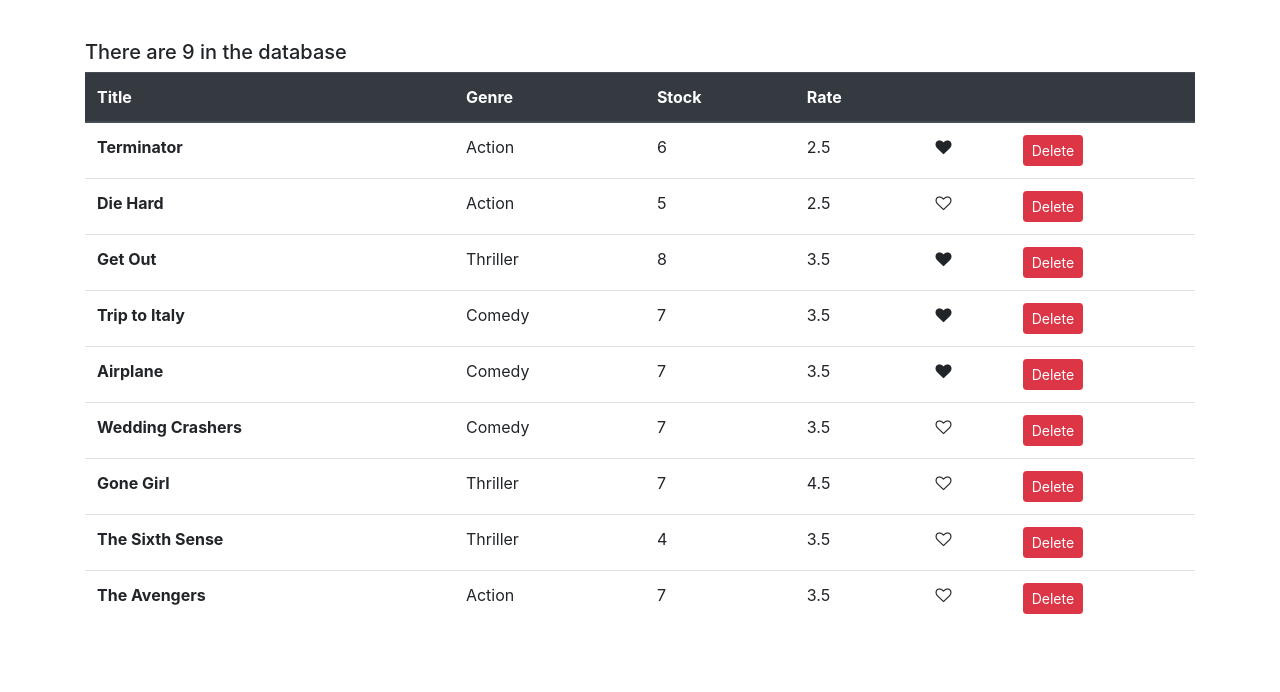
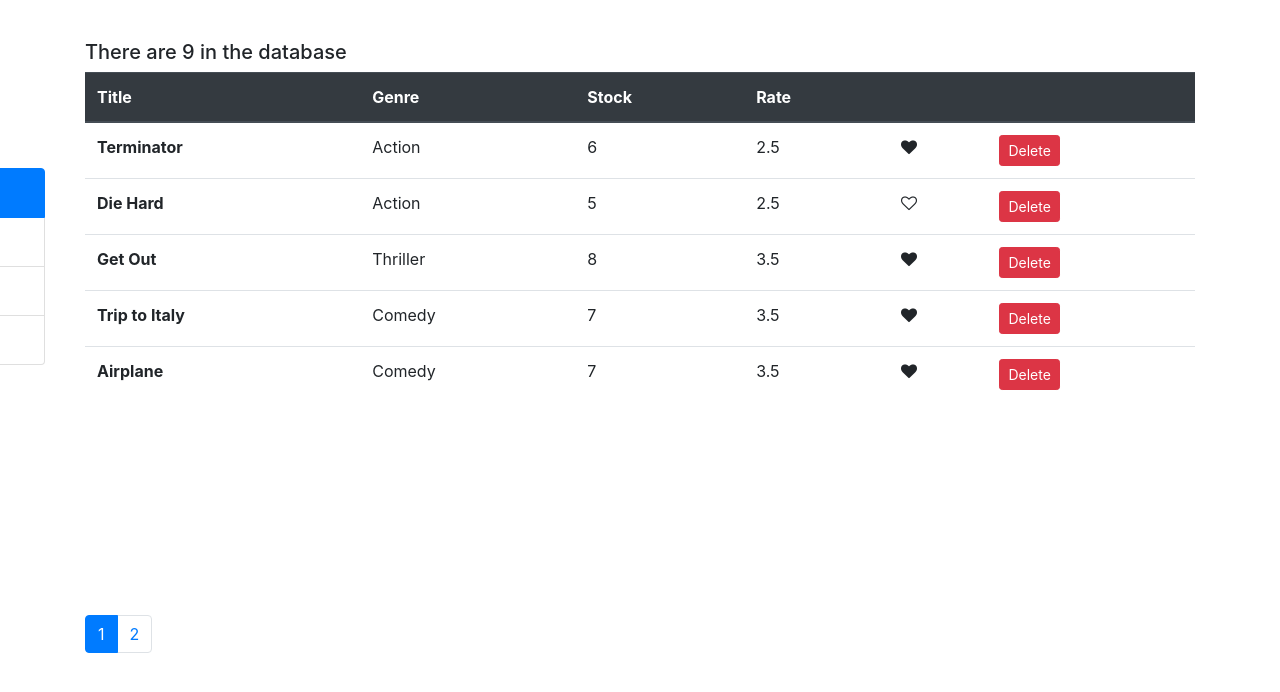
Before and after one commit to gowthamBhat/MoviePoint-React, a React (Create React App) app: page / in a window 1280 px wide. Shown: the top 692 px of the page. Built offline with nearby package versions, Linux system fonts and the light colour scheme.

Commit message:
paggination

```diff
--- a/package.json
+++ b/package.json
@@ -8,9 +8,11 @@
     "@testing-library/user-event": "^12.2.2",
     "bootstrap": "^4.5.3",
     "font-awesome": "^4.7.0",
+    "loadash": "^1.0.0",
+    "prop-types": "^15.7.2",
     "react": "^17.0.1",
     "react-dom": "^17.0.1",
-    "react-scripts": "4.0.0",
+    "react-scripts": "^4.0.0",
     "web-vitals": "^0.2.4"
   },
   "scripts": {
--- a/src/common/Like.jsx
+++ b/src/common/Like.jsx
@@ -10,7 +10,7 @@
 
         return (
             <div>
-                <i className={heart} aria-hidden="true" onClick={toggleLiked}></i>
+                <i className={heart} style={{ cursor: "pointer" }} aria-hidden="true" onClick={toggleLiked}></i>
             </div>
         )
     }
--- /dev/null
+++ b/src/common/Paggination.jsx
@@ -0,0 +1,37 @@
+import React from 'react';
+
+import _ from 'lodash';
+import propTypes from 'prop-types';
+
+const Paggination = ({ onClickPageNumber, currentPage, pageSize, itemCount }) => {
+    const pagesCount = Math.ceil(itemCount / pageSize);
+    if (pagesCount === 1)
+        return null;
+    const pages = _.range(1, pagesCount + 1);
+
+    return (
+        <div>
+            <nav>
+                <ul className="pagination">
+                    {pages.map((page) => {
+                        return (
+                            <li key={page} className={page === currentPage ? "page-item active" : "page-item "}>
+                                <span className="page-link" style={{ cursor: "pointer" }} onClick={() => onClickPageNumber(page)}>{page}</span>
+                            </li>
+                        )
+                    })}
+
+
+                </ul>
+            </nav>
+        </div>
+    )
+}
+Paggination.propTypes = {
+    onClickPageNumber: propTypes.func.isRequired,
+    currentPage: propTypes.number.isRequired,
+    pageSize: propTypes.number.isRequired,
+    itemCount: propTypes.number.isRequired
+}
+
+export default Paggination
--- /dev/null
+++ b/src/components/ListGroup.jsx
@@ -0,0 +1,17 @@
+import React from 'react'
+function ListGroup(props) {
+    return (
+        <React.Fragment>
+            <div className="ListGroup list-group ">
+                <button type="button" className="list-group-item list-group-item-action active">All genres</button>
+                <button type="button" className="list-group-item list-group-item-action">Action </button>
+                <button type="button" className="list-group-item list-group-item-action">Trailer</button>
+                <button type="button" className="list-group-item list-group-item-action">comedy</button>
+
+            </div>
+        </React.Fragment>
+    )
+}
+
+
+export default ListGroup
--- a/src/components/MovieList.jsx
+++ b/src/components/MovieList.jsx
@@ -1,6 +1,10 @@
 import React, { Component } from 'react'
 import { getMovies } from '../Services/fakeMovieService'  //importing all the movies from the fake movie list
 import Like from "../common/Like";
+import Paggination from "../common/Paggination"
+import { paginate } from '../utitls/paginate';
+import LisGroup from './ListGroup';
+
 
 class MovieList extends Component {
     constructor(props) {
@@ -9,7 +13,9 @@
         // let movie = getMovies();
 
         this.state = {
-            movie: getMovies()
+            movie: getMovies(),
+            currentPage: 1,
+            pageSize: 5
         }
     }
     deleteHandler = (movies) => {
@@ -17,20 +23,33 @@
         this.setState({ movie: movie });
     }
     toggleLiked = (likedMovie) => {
-        let movie = this.state.movie.map((stateMovie) => {
-            if (stateMovie === likedMovie)
-                stateMovie.liked = !stateMovie.liked
 
-            return stateMovie
-        })
-        this.setState({ movie })
+        //! this method is also valid but have to gone through a loop
+        // let movie = this.state.movie.map((stateMovie) => {
+        //     if (stateMovie === likedMovie)
+        //         stateMovie.liked = !stateMovie.liked
+
+        //     return stateMovie
+        // })
+        // this.setState({ movie })
+
+        //! this is best for performance
+        const movies = [...this.state.movie];
+        const index = movies.indexOf(likedMovie);
+        movies[index] = { ...movies[index] };
+        movies[index].liked = !movies[index].liked;
+        this.setState({ movie: movies });
+
+    }
+    pageNumberClickHandler = page => {
+        this.setState({ currentPage: page })
     }
 
     render() {
-        const { movie } = this.state;
+        const { movie, currentPage, pageSize } = this.state;
         if (movie.length === 0)
             return (<h5>there are no movies in the list</h5>)
-
+        const movies = paginate(movie, currentPage, pageSize);
         return (
             <React.Fragment>
                 <h5>There are {movie.length} in the database</h5>
@@ -46,7 +65,7 @@
                         </tr>
                     </thead>
                     <tbody>
-                        {movie.map((movie) => {
+                        {movies.map((movie) => {
                             return <tr key={movie._id}>
                                 <th scope="row">{movie.title}</th>
                                 <td>{movie.genre.name}</td>
@@ -61,6 +80,13 @@
 
                     </tbody>
                 </table>
+                <LisGroup />
+
+                <Paggination
+                    onClickPageNumber={this.pageNumberClickHandler}
+                    itemCount={movie.length}
+                    currentPage={currentPage}
+                    pageSize={pageSize} />
             </React.Fragment>
         )
     }//  this.toggleLiked(movie) alli movie reference na pass madbodu
--- a/src/index.css
+++ b/src/index.css
@@ -12,3 +12,9 @@
   font-family: source-code-pro, Menlo, Monaco, Consolas, 'Courier New',
     monospace;
 }
+.ListGroup{
+  position: relative;
+  bottom: 250px;
+  left: -190px;
+  width: 150px
+}
--- a/src/index.js
+++ b/src/index.js
@@ -4,7 +4,8 @@
 import App from './App';
 import reportWebVitals from './reportWebVitals';
 import 'bootstrap/dist/css/bootstrap.css'
-import 'font-awesome/css/font-awesome.css'
+import 'font-awesome/css/font-awesome.css';
+
 
 
 ReactDOM.render(
--- /dev/null
+++ b/src/utitls/paginate.js
@@ -0,0 +1,8 @@
+import _ from 'lodash';
+
+export function paginate(items, pageNumber, pageSize) {
+    const startIndex = (pageNumber - 1) * pageSize;
+    return _(items).slice(startIndex)
+        .take(pageSize)
+        .value();
+}
```
Also changed, not shown: 1 other file (tests, documents, lock files or other folders).
